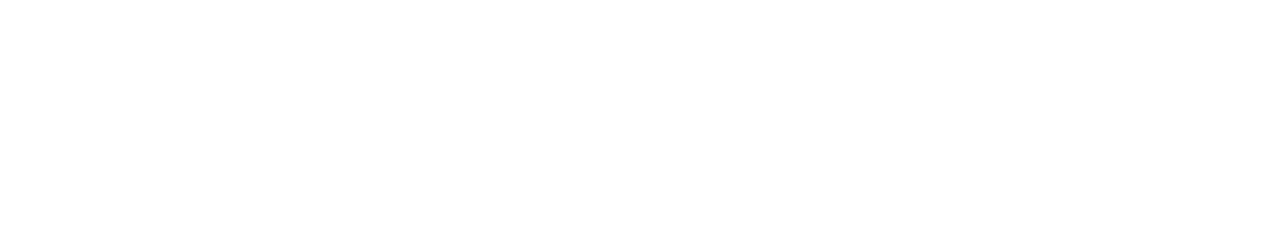
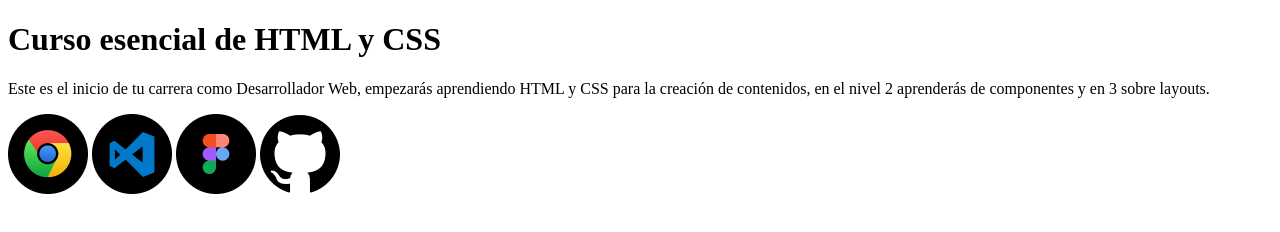
Before and after one commit to yorger31/Curso-esencial-html-ccs, a plain HTML site: page Curso Realizado 07-2022/html-ccs-esencial/Index.html in a window 1280 px wide. Drawn offline with Linux system fonts and the light colour scheme.

Commit message:
Hemos agregado las imágenes de los logos del setup

```diff
--- a/Curso Realizado 07-2022/html-ccs-esencial/Index.html
+++ b/Curso Realizado 07-2022/html-ccs-esencial/Index.html
@@ -4,9 +4,15 @@
     <meta charset="UTF-8">
     <meta http-equiv="X-UA-Compatible" content="IE=edge">
     <meta name="viewport" content="width=device-width, initial-scale=1.0">
-    <title>Document</title>
+    <title>El blog de Yorger</title>
 </head>
+
 <body>
-
+<h1>Curso esencial de HTML y CSS</h1>
+<p>Este es el inicio de tu carrera como Desarrollador Web, empezarás aprendiendo HTML y CSS para la creación de contenidos, en el nivel 2 aprenderás de componentes y en 3 sobre layouts.</p>
+<img src="Imagenes/google-chrome.png" alt="Logo de Google Chrome" title="Logo de Google Chrome">
+<img src="Imagenes/visual-studio-code.png" alt="Logo de Visual Studio Code" title="Logo de Visual Studio Code">
+<img src="Imagenes/figma.png" alt="Logo de Figma" title="Logo de Figma">
+<img src="Imagenes/github.png" alt="Logo de GitHub"  title="Logo de GitHub" >
 </body>
 </html>
```
Also changed, not shown: Curso Realizado 07-2022/html-ccs-esencial/Imagenes/figma.png (added), Curso Realizado 07-2022/html-ccs-esencial/Imagenes/github.png (added), Curso Realizado 07-2022/html-ccs-esencial/Imagenes/google-chrome.png (added), Curso Realizado 07-2022/html-ccs-esencial/Imagenes/visual-studio-code.png (added).
